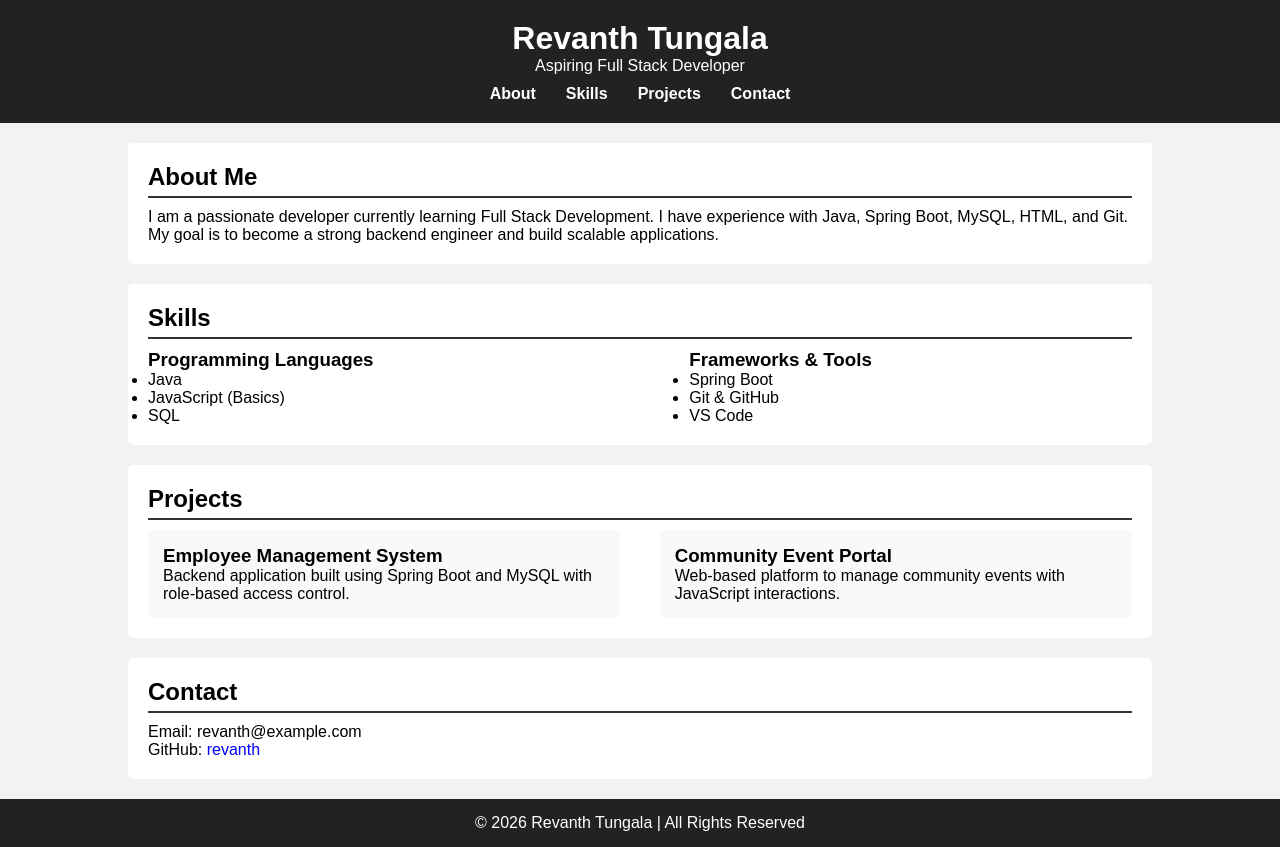
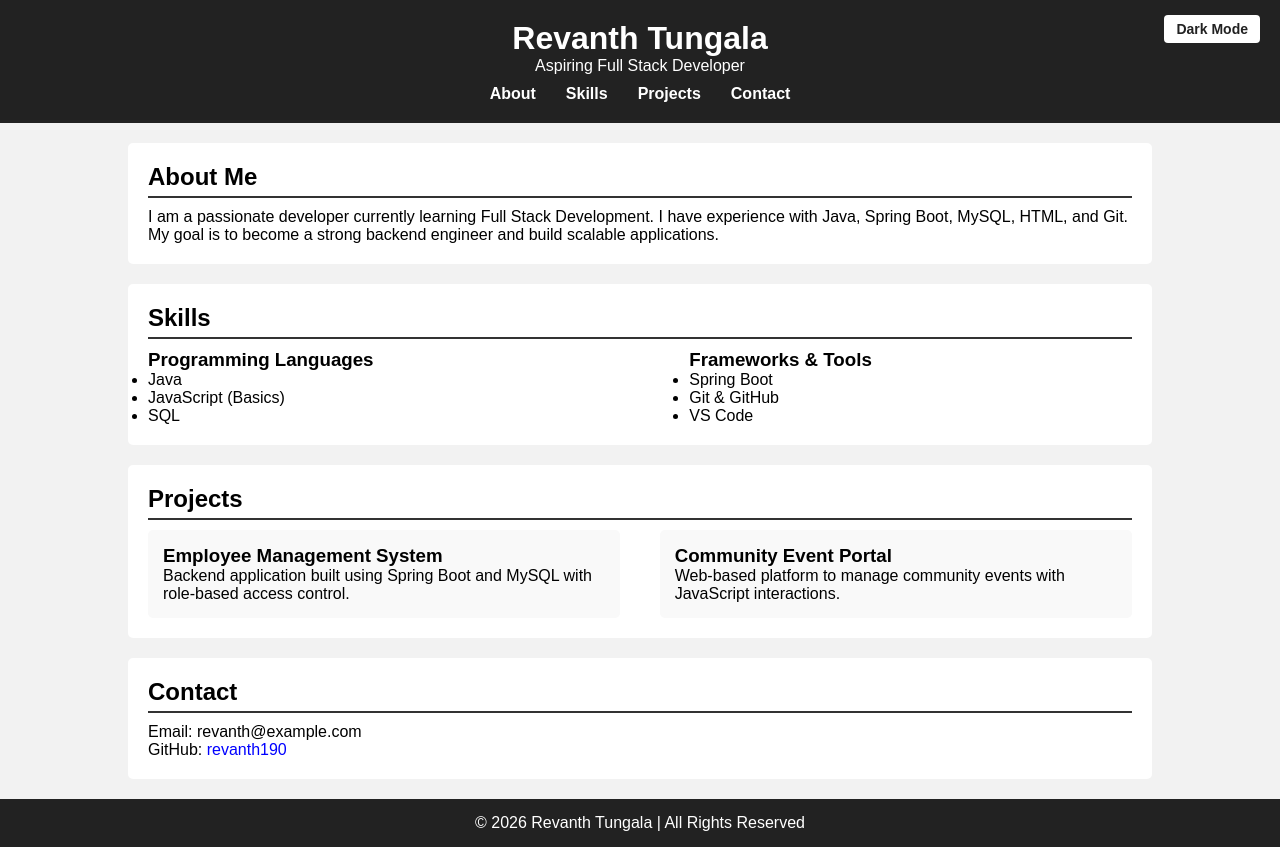
Before and after one commit to revanth190/Assessment, a plain HTML site: page Index.html in a window 1280 px wide. Drawn offline with Linux system fonts and the light colour scheme.

Commit message:
JavaScript Toggle Theme Feature

```diff
--- a/Index.html
+++ b/Index.html
@@ -25,6 +25,7 @@
             color: white;
             text-align: center;
             padding: 20px 0;
+            position: relative;
         }
 
         nav {
@@ -99,7 +100,48 @@
             margin-top: 20px;
         }
 
-        /* Responsive */
+        /* Theme Toggle Button */
+        #theme-toggle {
+            position: absolute;
+            top: 15px;
+            right: 20px;
+            background-color: white;
+            color: #222;
+            border: none;
+            padding: 6px 12px;
+            border-radius: 4px;
+            cursor: pointer;
+            font-weight: bold;
+            font-size: 14px;
+        }
+
+        #theme-toggle:hover {
+            background-color: lightblue;
+        }
+
+        /* Dark Theme */
+        body.dark {
+            background-color: #121212;
+        }
+
+        body.dark section {
+            background-color: #1e1e1e;
+            color: #f2f2f2;
+        }
+
+        body.dark h2 {
+            border-bottom-color: #aaa;
+        }
+
+        body.dark .projects-grid article {
+            background-color: #2a2a2a;
+        }
+
+        body.dark #contact a {
+            color: lightblue;
+        }
+
+        /* Responsive (Simple) */
         @media (max-width: 768px) {
 
             nav {
@@ -136,6 +178,7 @@
 <body>
 
     <header>
+        <button id="theme-toggle" onclick="toggleTheme()">Dark Mode</button>
         <h1>Revanth Tungala</h1>
         <p>Aspiring Full Stack Developer</p>
 
@@ -179,7 +222,6 @@
         </div>
     </section>
 
-
     <section id="projects">
         <h2>Projects</h2>
         <div class="projects-grid">
@@ -202,12 +244,21 @@
     <section id="contact">
         <h2>Contact</h2>
         <p>Email: revanth@example.com</p>
-        <p>GitHub: <a href="https://github.com/revanth" target="_blank">revanth</a></p>
+        <p>GitHub: <a href="https://github.com/revanth190" target="_blank">revanth190</a></p>
     </section>
 
     <footer>
         <p>© 2026 Revanth Tungala | All Rights Reserved</p>
     </footer>
 
+    <script>
+        function toggleTheme() {
+            const body = document.body;
+            const btn = document.getElementById('theme-toggle');
+            body.classList.toggle('dark');
+            btn.textContent = body.classList.contains('dark') ? 'Light Mode' : 'Dark Mode';
+        }
+    </script>
+
 </body>
 </html>
```
